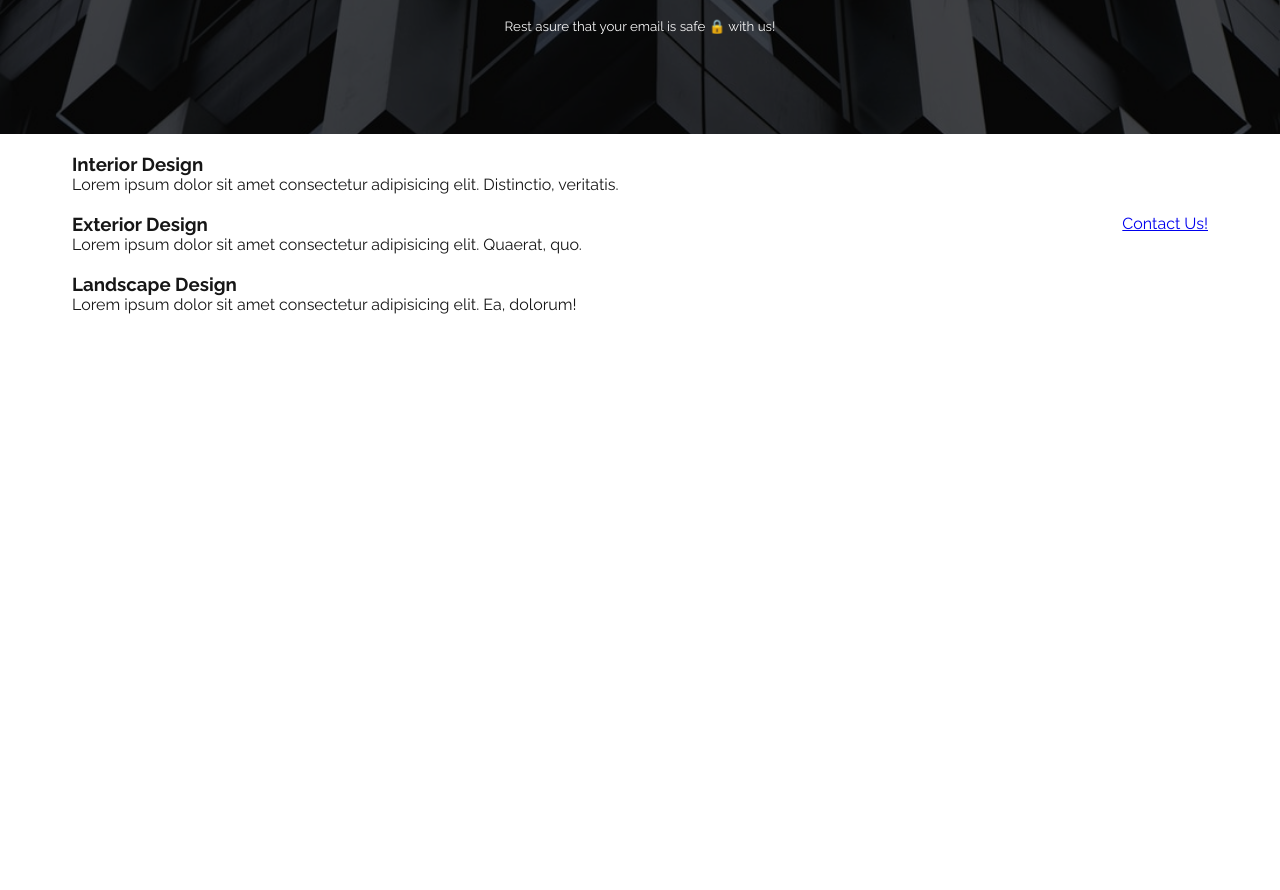
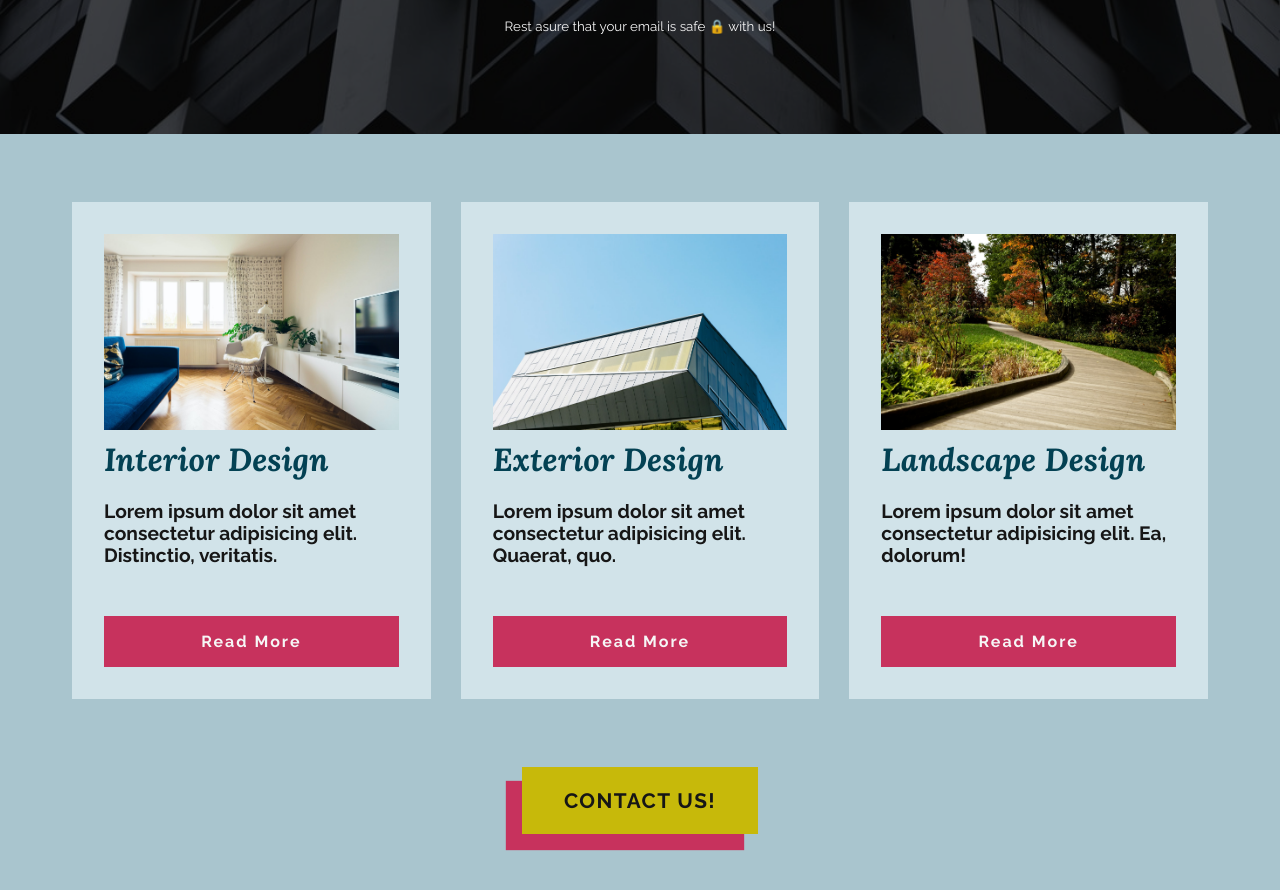
Before and after one commit to josipovicIvan/landing-pages-architek, a plain HTML site: page index.html in a window 1280 px wide. Shown: the part 1720-2610 px from the top of the page. Before the commit the page ends 2034 px from the top, so only its background shows below. Drawn offline with Linux system fonts and the light colour scheme.

Commit message:
Solutions section completed

```diff
--- a/css/styles.css
+++ b/css/styles.css
@@ -124,7 +124,7 @@ nav .container ul a.btn:hover {
     margin-bottom: 3rem;
 }
 
-.main .container .btn-quote {
+.btn-quote {
     background-color: var(--secondary-color-100);
     padding: 1em 2em;
     font-size: 1.3rem;
@@ -137,7 +137,7 @@ nav .container ul a.btn:hover {
     transition: all 150ms ease-in-out;
 }
 
-.main .container .btn-quote:hover {
+.btn-quote:hover {
     background-color: var(--action-color);
     box-shadow: 15px -15px 1px 1px var(--secondary-color-100);
     color: #f6f6f6;
@@ -232,3 +232,75 @@ nav .container ul a.btn:hover {
 .form-control button:hover {
     background-color: #86233f;
 }
+
+/* Solutions Section */
+#solutions {
+    background-color: #a9c5ce;
+    height: 100vh;
+}
+
+.card img {
+    width: 100%;
+    height: auto;
+    margin-bottom: 5px;
+}
+
+#solutions .container {
+    flex-direction: column;
+    height: 100%;
+}
+
+.solutions {
+    display: flex;
+    flex-wrap: nowrap;
+    width: 100%;
+    height: 100%;
+    justify-content: center;
+    align-items: center;
+}
+
+.solutions .card {
+    flex-basis: 0;
+    flex-grow: 1;
+    padding: 2rem;
+    background-color: #d1e3e9;
+}
+
+.solutions .card h3 {
+    font-family: 'Lora', sans-serif;
+    font-size: 2rem;
+    font-weight: bold;
+    margin-bottom: 20px;
+    color: #034153;
+}
+
+.solutions .card p {
+    font-size: 1.2rem;
+    color: var(--text-color);
+    font-weight: 600;
+    margin-bottom: 50px;
+}
+
+.solutions .card:nth-child(2) {
+    margin: 0 30px;
+}
+
+.solutions .card .read-more-btn {
+    display: inline-block;
+    text-align: center;
+    width: 100%;
+    padding: 1em 2em;
+    background-color: var(--action-color);
+    color: #f6f6f6;
+    font-weight: bold;
+
+    text-decoration: none;
+    letter-spacing: 2px;
+}
+.solutions .card .read-more-btn:hover {
+    background-color: #86233f;
+}
+
+#solutions .container .btn-quote {
+    margin-bottom: 100px;
+}
--- a/index.html
+++ b/index.html
@@ -58,23 +58,26 @@
         </div>
     </section>
 
-    <section>
+    <section id="solutions">
         <div class="container">
             <div class="solutions">
-                <div>
-                    <img src="" alt="">
+                <div class="card">
+                    <img src="./images/interior_design.jpg" alt="">
                     <h3>Interior Design</h3>
                     <p>Lorem ipsum dolor sit amet consectetur adipisicing elit. Distinctio, veritatis.</p>
+                    <a href="#" class="read-more-btn">Read More</a>
                 </div>
-                <div>
-                    <img src="" alt="">
+                <div class="card">
+                    <img src="./images/exterior_design.jpg" alt="">
                     <h3>Exterior Design</h3>
                     <p>Lorem ipsum dolor sit amet consectetur adipisicing elit. Quaerat, quo.</p>
+                    <a href="#" class="read-more-btn">Read More</a>
                 </div>
-                <div>
-                    <img src="" alt="">
+                <div class="card">
+                    <img src="./images/landscape_design.jpg" alt="">
                     <h3>Landscape Design</h3>
                     <p>Lorem ipsum dolor sit amet consectetur adipisicing elit. Ea, dolorum!</p>
+                    <a href="#" class="read-more-btn">Read More</a>
                 </div>
             </div>
             <a href="#" class="btn-quote">Contact Us!</a>
```
